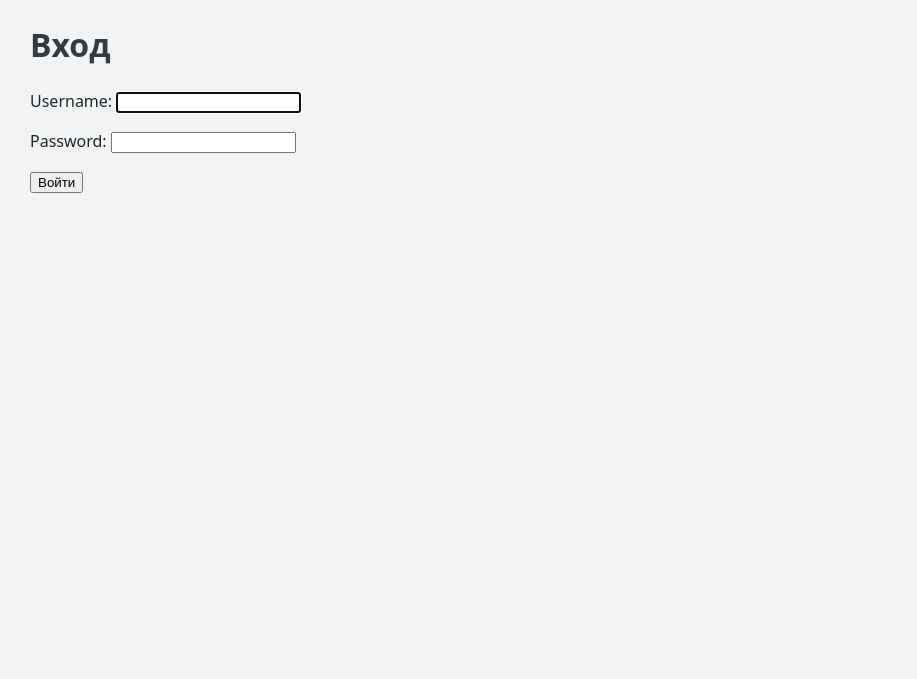
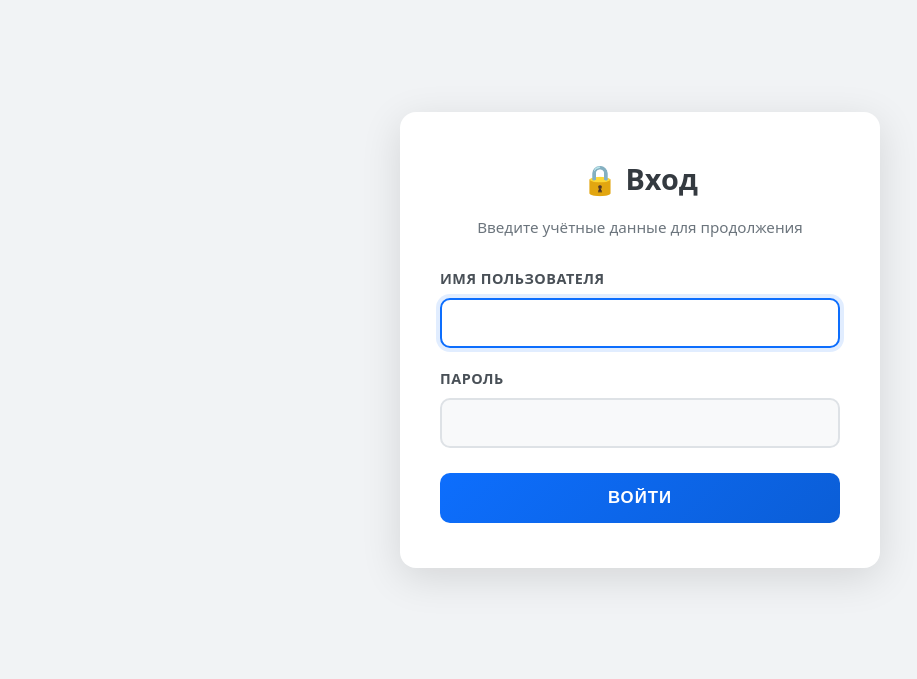
Before and after one commit to hotabmax/TaskManagerPy, a Django app: page /accounts/login/ in a window 1280 px wide. Shown: the part 20-699 px from the top of the page, without its empty margins (0-917 px from the left). Run offline with Django 5.2, Linux system fonts and the light colour scheme.

Commit message:
changes 10.10.2026 21:25

```diff
--- /dev/null
+++ b/core/static/css/login.css
@@ -0,0 +1,117 @@
+/* ============================================
+   ФОРМА АВТОРИЗАЦИИ (LOGIN)
+   ============================================ */
+.login-wrapper {
+    display: flex;
+    justify-content: center;
+    align-items: center;
+    min-height: 80vh;
+    padding: 20px;
+}
+
+.login-card {
+    width: 100%;
+    max-width: 400px;
+    background: #ffffff;
+    border-radius: 16px;
+    box-shadow: 0 10px 40px rgba(0, 0, 0, 0.12);
+    padding: 45px 40px;
+}
+
+.login-card h1 {
+    text-align: center;
+    margin: 0 0 10px 0;
+    font-size: 1.8em;
+    color: #343a40;
+}
+
+.login-subtitle {
+    text-align: center;
+    color: var(--muted-color);
+    font-size: 0.95em;
+    margin-bottom: 30px;
+}
+
+.login-form {
+    display: flex;
+    flex-direction: column;
+    gap: 20px;
+}
+
+.login-form p {
+    margin: 0;
+}
+
+.login-form label {
+    display: block;
+    margin-bottom: 8px;
+    font-weight: 600;
+    color: #495057;
+    font-size: 0.9em;
+    text-transform: uppercase;
+    letter-spacing: 0.5px;
+}
+
+.login-form input[type="text"],
+.login-form input[type="password"] {
+    width: 100%;
+    padding: 14px 16px;
+    border: 2px solid var(--border-color);
+    border-radius: 10px;
+    font-size: 1em;
+    transition: border-color 0.25s ease, box-shadow 0.25s ease;
+    box-sizing: border-box;
+    background-color: #f8f9fa;
+}
+
+.login-form input[type="text"]:focus,
+.login-form input[type="password"]:focus {
+    outline: none;
+    border-color: var(--primary-color);
+    box-shadow: 0 0 0 4px rgba(13, 110, 253, 0.12);
+    background-color: #ffffff;
+}
+
+.login-form input[type="text"]::placeholder,
+.login-form input[type="password"]::placeholder {
+    color: #adb5bd;
+}
+
+.login-error-message {
+    background-color: #f8d7da;
+    color: #842029;
+    padding: 12px 16px;
+    border-radius: 10px;
+    border-left: 4px solid var(--danger-color);
+    font-size: 0.9em;
+    margin-bottom: 15px;
+    display: flex;
+    align-items: center;
+    gap: 8px;
+}
+
+.btn-login {
+    width: 100%;
+    padding: 15px;
+    background: linear-gradient(135deg, var(--primary-color), #0b5ed7);
+    color: #ffffff;
+    border: none;
+    border-radius: 10px;
+    font-size: 1.05em;
+    font-weight: 700;
+    cursor: pointer;
+    transition: transform 0.15s ease, box-shadow 0.2s ease;
+    text-transform: uppercase;
+    letter-spacing: 1px;
+    margin-top: 5px;
+}
+
+.btn-login:hover {
+    transform: translateY(-2px);
+    box-shadow: 0 6px 20px rgba(13, 110, 253, 0.35);
+}
+
+.btn-login:active {
+    transform: translateY(0);
+    box-shadow: 0 2px 8px rgba(13, 110, 253, 0.25);
+}
--- a/core/templates/core/login.html
+++ b/core/templates/core/login.html
@@ -1,10 +1,38 @@
 {% extends "base.html" %}
+{% load static %}
+
+{% block extra_css %}
+    <link href="{% static 'css/login.css' %}" rel="stylesheet">
+{% endblock %}
+
 {% block title %}Вход{% endblock %}
 {% block content %}
-    <h1>Вход</h1>
-    <form method="post">
-        {% csrf_token %}
-        {{ form.as_p }}
-        <button type="submit">Войти</button>
-    </form>
+<div class="login-wrapper">
+    <div class="login-card">
+        <h1>&#128274; Вход</h1>
+        <p class="login-subtitle">Введите учётные данные для продолжения</p>
+
+        {% if form.errors %}
+        <div class="login-error-message">
+            &#10060; Неверное имя пользователя или пароль.
+        </div>
+        {% endif %}
+
+        <form method="post" class="login-form">
+            {% csrf_token %}
+
+            <p>
+                <label for="{{ form.username.id_for_label }}">Имя пользователя</label>
+                {{ form.username }}
+            </p>
+
+            <p>
+                <label for="{{ form.password.id_for_label }}">Пароль</label>
+                {{ form.password }}
+            </p>
+
+            <button type="submit" class="btn-login">Войти</button>
+        </form>
+    </div>
+</div>
 {% endblock %}
```
Also changed, not shown: core/templates/core/user_form.html (added, +86 -0 lines).
